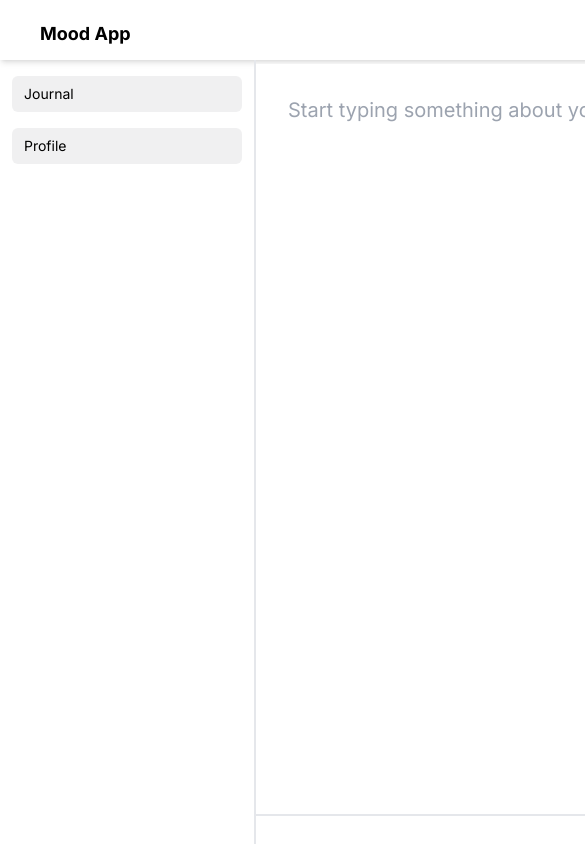
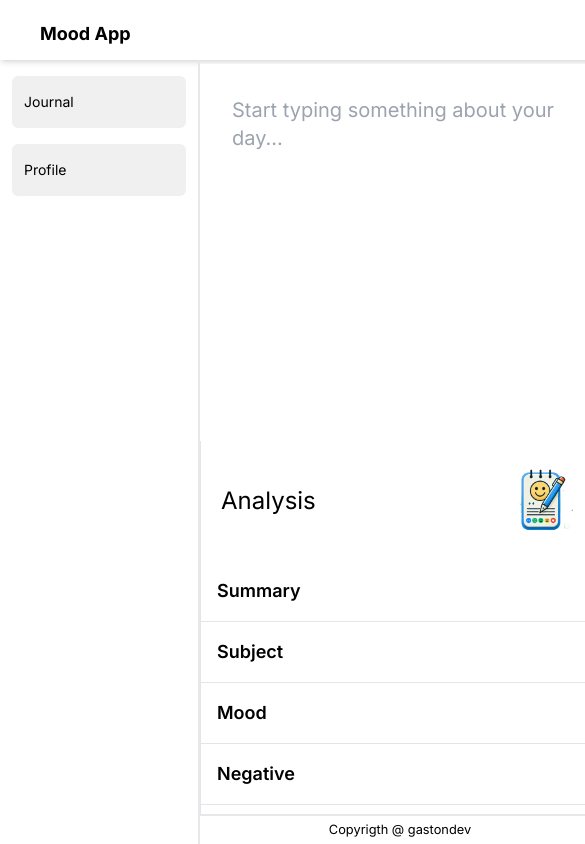
Before and after one commit to gastonioter/mood, a Next.js app: page /journal/1 in a window 390 px wide. Shown: the top 844 px of the page, 585 px wide, since content can reach past the window. Built offline with nearby package versions, Linux system fonts and the light colour scheme; no server answers; the database is empty.

Commit message:
responsive ui

```diff
--- a/app/(dashboard)/journal/components/Editor.tsx
+++ b/app/(dashboard)/journal/components/Editor.tsx
@@ -44,7 +44,7 @@ export default function Editor({ entry }: { entry: JournalEntryType }) {
   }, 2000);
 
   return (
-    <div className="flex h-full">
+    <div className="lg:flex h-1/2 lg:h-full">
       {isSaving && (
         <div className="absolute text-lg top-0 left-0 w-full h-full bg-black bg-opacity-50 z-10 flex items-center justify-center pointer-events-none">
           Analysing...
@@ -63,7 +63,7 @@ export default function Editor({ entry }: { entry: JournalEntryType }) {
           onChange={handleTyping}
         ></textarea>
       </div>
-      <div className="basis-[65%] border-l border-black/10">
+      <div className="lg:basis-[65%] border-l border-black/10">
         <h2
           style={{
             backgroundColor: analysis?.color,
--- a/app/(dashboard)/journal/components/NewEntryCard.tsx
+++ b/app/(dashboard)/journal/components/NewEntryCard.tsx
@@ -14,6 +14,7 @@ export default function NewEntryCard() {
   return (
     <div
       onClick={handleNewEntry}
+
       className="cursor-pointer overflow-hidden rounded-lg  bg-white shadow"
     >
       <div className="px-5 py-6">
--- a/app/(dashboard)/journal/page.tsx
+++ b/app/(dashboard)/journal/page.tsx
@@ -10,10 +10,10 @@ export default async function Page() {
   return (
     <div className="p-10 bg-zinc-300/10 h-full">
       <h2 className="text-3xl mb-8">Journal</h2>
-      <div className="mb-5">
-        <Question />
-      </div>
-      <div className="grid grid-cols-3 gap-4">
+
+      <Question />
+
+      <div className="grid grid-cols-1 mt-4 md:grid-cols-2 xl:grid-cols-3 gap-4">
         <NewEntrCard />
 
         {entries.map((entry) => (
--- a/app/(dashboard)/layout.tsx
+++ b/app/(dashboard)/layout.tsx
@@ -9,10 +9,10 @@ export default function DashboardLayout({
   children: React.ReactNode;
 }) {
   return (
-    <div className="h-screen w-screen grid grid-cols-[256px_minmax(900px,_1fr)] grid-rows-[60px_1fr_30px]">
+    <div className="h-screen w-screen grid grid-cols-[200px_minmax(400px,_1fr)] grid-rows-[60px_1fr_30px]">
       <Header></Header>
       <SideNav></SideNav>
-      <main className="overflow-scroll">{children}</main>
+      <main className="overflow-scroll ">{children}</main>
       <Footer></Footer>
     </div>
   );
--- a/app/ui/SideNav.tsx
+++ b/app/ui/SideNav.tsx
@@ -1,20 +1,38 @@
-import Image from "next/image";
+"use client";
+
+import clsx from "clsx";
 import Link from "next/link";
+import { usePathname } from "next/navigation";
 
-const links = ["journal", "profile"];
+const links = [
+  {
+    href: "/journal",
+    name: "Journal",
+  },
+  {
+    href: "/profile",
+    name: "Profile",
+  },
+];
 
 export default function SideNav() {
+  const pathname = usePathname();
   return (
     <aside className="row-span-4 col-start-1 row-start-2 px-2 border-r-2">
-
-
       <nav className="px-1">
         <ul>
-          {links.map((link, index) => {
+          {links.map((link) => {
             return (
-              <Link href={`/${link}`} key={index}>
-                <li className="bg-zinc-500/10 text-sm rounded-md mt-4 py-2 px-3">
-                  {link.at(0)?.toUpperCase() + link.slice(1)}
+              <Link href={link.href} key={link.href}>
+                <li
+                  className={clsx(
+                    "bg-zinc-500/10 text-sm rounded-md mt-4 py-4 px-3",
+                    {
+                      "bg-sky-100 text-blue-600": pathname === link.href,
+                    }
+                  )}
+                >
+                  {link.name}
                 </li>
               </Link>
             );
```
